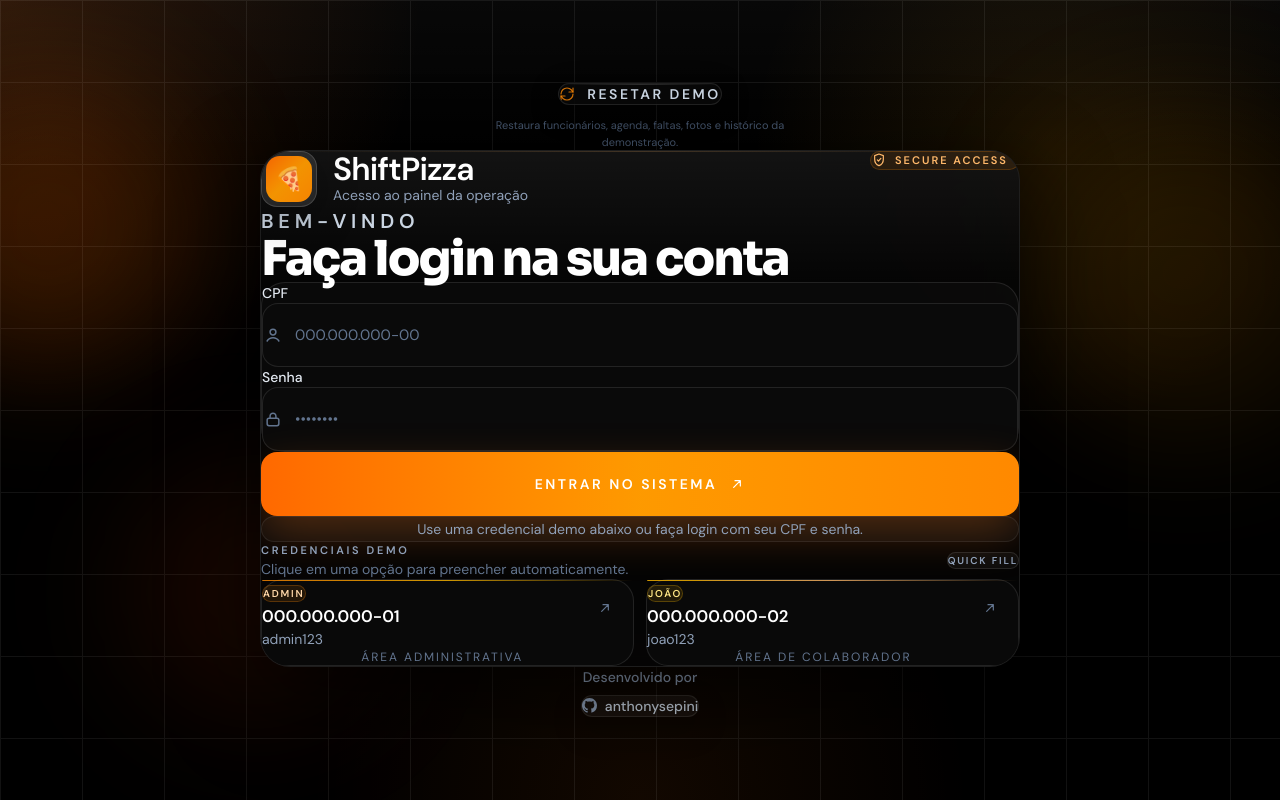
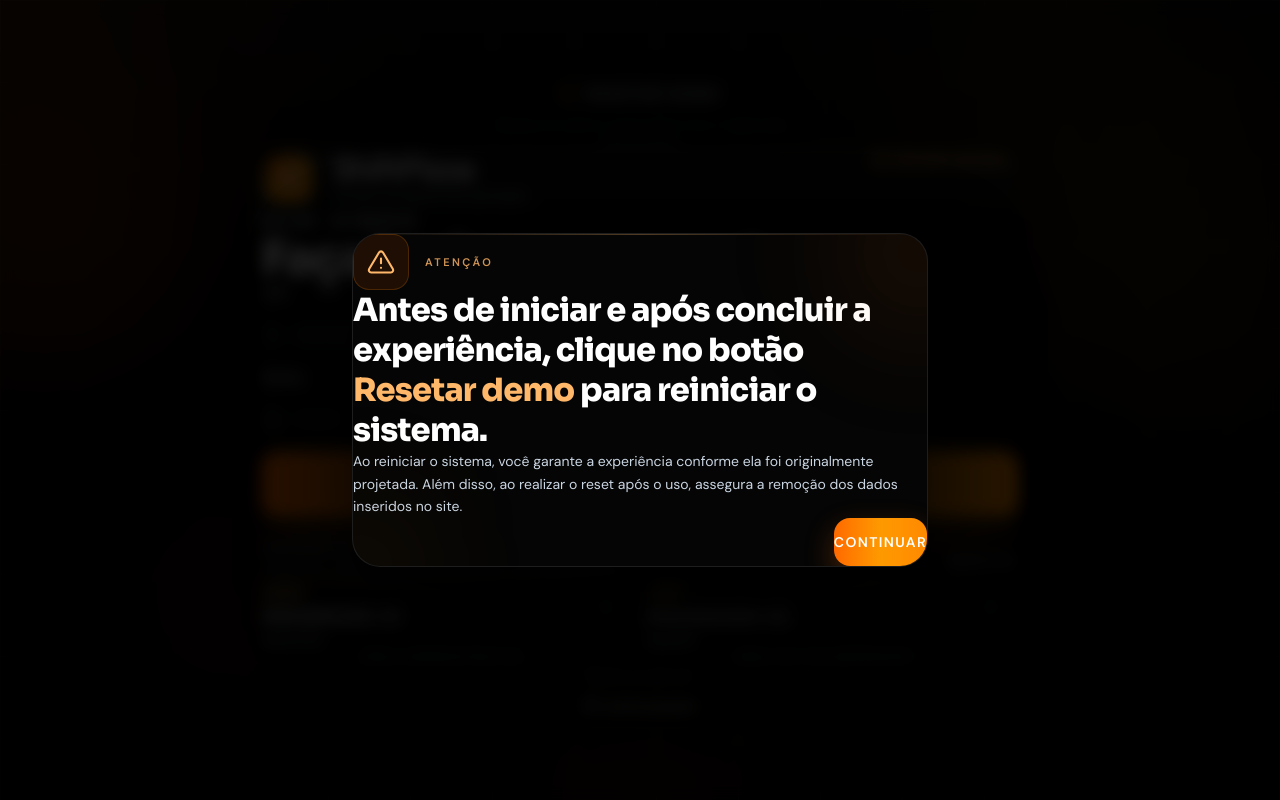
Before and after one commit to anthonysepini/ShiftPizza, a React (Vite) app in the folder frontend/: page /login in a window 1280 px wide. Built offline with nearby package versions, Linux system fonts and the light colour scheme.

Commit message:
mensagem

```diff
--- a/frontend/src/pages/login/LoginPage.tsx
+++ b/frontend/src/pages/login/LoginPage.tsx
@@ -328,6 +328,76 @@ function ResetModal({
   );
 }
 
+function WelcomeModal({
+  open,
+  onContinue,
+}: {
+  open: boolean;
+  onContinue: () => void;
+}) {
+  useEffect(() => {
+    const onKeyDown = (e: KeyboardEvent) => {
+      if (e.key === 'Escape') onContinue();
+    };
+
+    if (open) {
+      document.addEventListener('keydown', onKeyDown);
+      document.body.style.overflow = 'hidden';
+    }
+
+    return () => {
+      document.removeEventListener('keydown', onKeyDown);
+      document.body.style.overflow = '';
+    };
+  }, [open, onContinue]);
+
+  if (!open) return null;
+
+  return (
+    <div className="fixed inset-0 z-[60] flex items-center justify-center px-4">
+      <div className="absolute inset-0 bg-black/85 backdrop-blur-sm" />
+
+      <div className="relative w-full max-w-xl overflow-hidden rounded-[28px] border border-white/10 bg-[#050505] p-7 shadow-[0_40px_100px_rgba(0,0,0,0.82)]">
+        <div className="pointer-events-none absolute inset-x-0 top-0 h-px bg-gradient-to-r from-transparent via-orange-300/30 to-transparent" />
+        <div className="pointer-events-none absolute -right-16 top-[-54px] h-36 w-36 rounded-full bg-orange-500/12 blur-3xl" />
+        <div className="pointer-events-none absolute -left-12 bottom-[-56px] h-28 w-28 rounded-full bg-amber-500/10 blur-3xl" />
+
+        <div className="flex items-center gap-4">
+          <div className="flex h-14 w-14 shrink-0 items-center justify-center rounded-2xl border border-orange-400/20 bg-orange-500/10">
+            <WarningIcon className="h-7 w-7 text-orange-300" />
+          </div>
+
+          <p className="text-[11px] font-bold uppercase tracking-[0.22em] text-orange-300/80">
+            Atenção
+          </p>
+        </div>
+
+        <h2 className="mt-5 text-2xl font-black tracking-tight text-white sm:text-[2rem] leading-tight">
+          Antes de iniciar e após concluir a experiência, clique no botão
+          {' '}
+          <span className="text-orange-300">Resetar demo</span>
+          {' '}
+          para reiniciar o sistema.
+        </h2>
+
+        <p className="mt-4 text-sm leading-relaxed text-slate-300">
+          Ao reiniciar o sistema, você garante a experiência conforme ela foi originalmente projetada. Além disso, ao realizar o reset após o uso, assegura a remoção dos dados inseridos no site.
+        </p>
+
+        <div className="mt-7 flex justify-end">
+          <button
+            type="button"
+            onClick={onContinue}
+            className="flex h-12 items-center justify-center rounded-2xl bg-gradient-to-r from-orange-500 via-amber-500 to-orange-400 px-6 text-sm font-bold uppercase tracking-[0.1em] text-white shadow-[0_12px_30px_rgba(249,115,22,0.28)] transition-all hover:-translate-y-0.5 hover:shadow-[0_16px_38px_rgba(249,115,22,0.34)]"
+          >
+            Continuar
+          </button>
+        </div>
+      </div>
+    </div>
+  );
+}
+
 export default function LoginPage() {
   const { login, isAuthenticated, user } = useAuth();
   const navigate = useNavigate();
@@ -340,6 +410,7 @@ export default function LoginPage() {
   const [showResetModal, setShowResetModal] = useState(false);
   const [resetting, setResetting] = useState(false);
   const [resetMsg, setResetMsg] = useState('');
+  const [showWelcomeModal, setShowWelcomeModal] = useState(true);
 
   useEffect(() => {
     if (isAuthenticated) {
@@ -613,6 +684,11 @@ export default function LoginPage() {
         onConfirm={() => void handleReset()}
         loading={resetting}
       />
+
+      <WelcomeModal
+        open={showWelcomeModal}
+        onContinue={() => setShowWelcomeModal(false)}
+      />
     </div>
   );
 }
```
